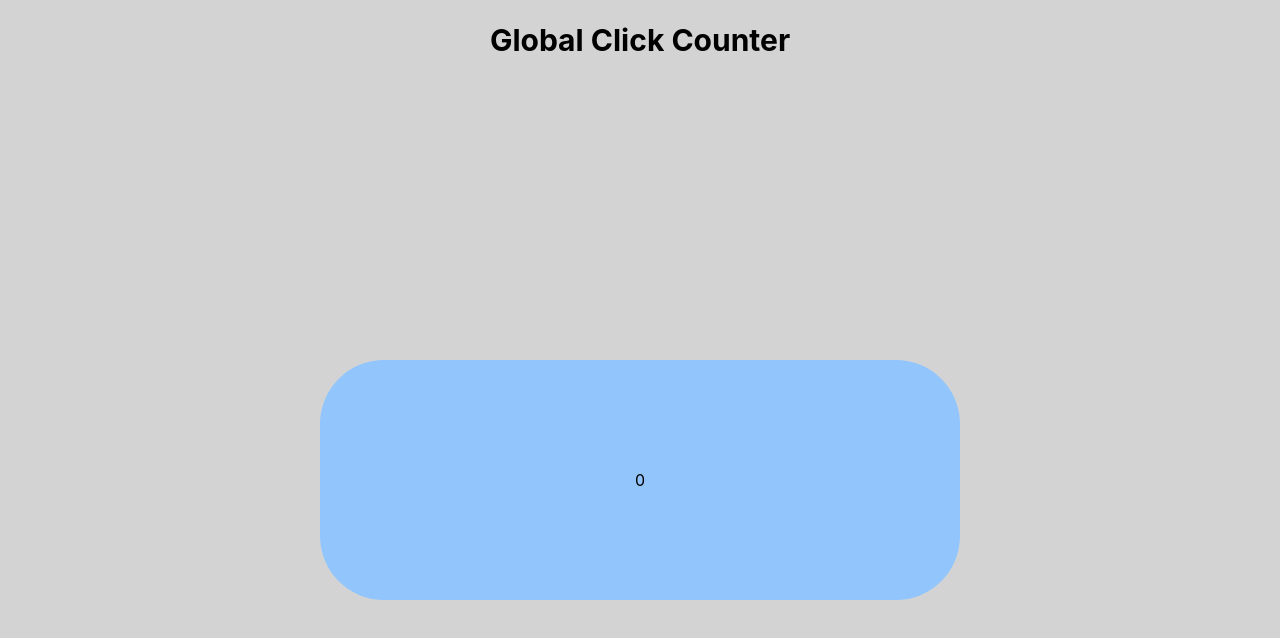
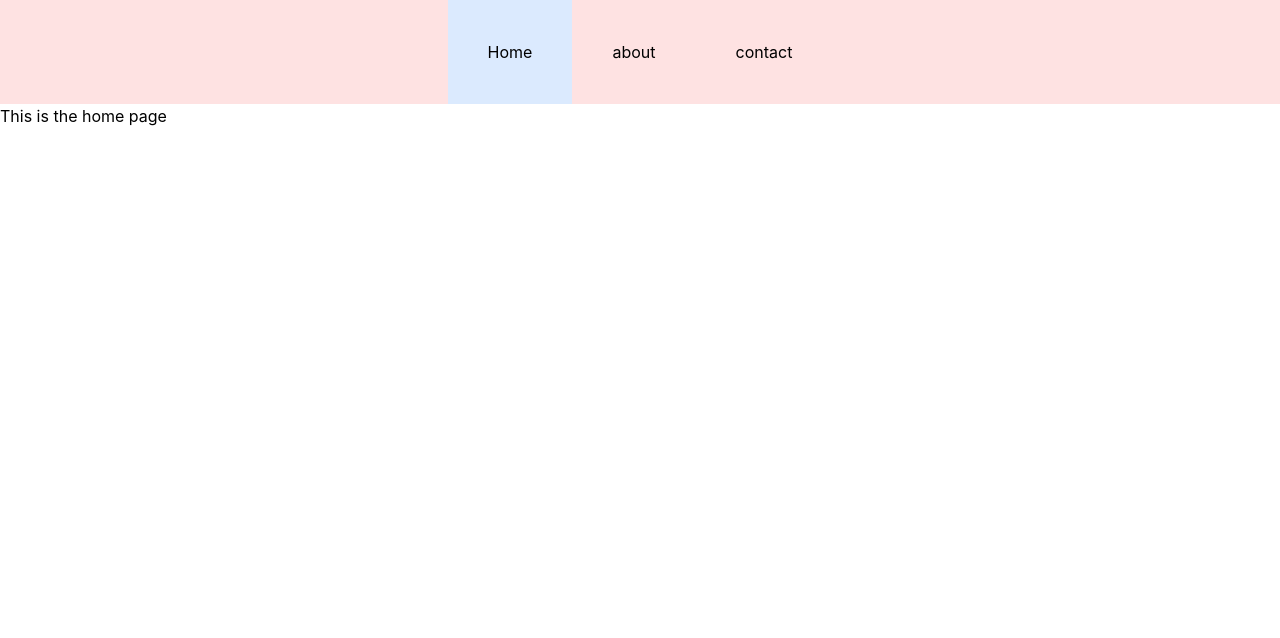
Before and after one commit to balaakay/first-react-app, a React (Create React App) app: page / in a window 1280 px wide. Shown: the top 638 px of the page. Built offline with nearby package versions, Linux system fonts and the light colour scheme.

Commit message:
page routing basics added

```diff
--- a/package.json
+++ b/package.json
@@ -3,10 +3,12 @@
   "version": "0.1.0",
   "private": true,
   "dependencies": {
+    "@vercel/analytics": "^1.4.1",
     "@vercel/speed-insights": "^1.1.0",
     "cra-template": "1.2.0",
     "react": "^19.0.0",
     "react-dom": "^19.0.0",
+    "react-router-dom": "^7.1.3",
     "react-scripts": "5.0.1",
     "web-vitals": "^4.2.4"
   },
--- /dev/null
+++ b/src/About.js
@@ -0,0 +1,5 @@
+export default function About() {
+  return (
+    <div>This is the about page</div>
+  )
+}
--- a/src/App.js
+++ b/src/App.js
@@ -1,33 +1,28 @@
 import React, { useState } from 'react'
+import { BrowserRouter as Router, Routes, Route } from 'react-router-dom'
+import Navbar from './navbar'
 import './App.css';
-//import { SpeedInsights } from '@vercel/speed-insights/react';
+import Home from './Home'
+import About from './About'
+import Contact from './Contact'
+import { SpeedInsights } from '@vercel/speed-insights/react';
+import { Analytics } from '@vercel/analytics/react'
+
 
 
 export default function App() {
   return (
-    <div className='App'>
-      <div className='top-bar'>Global Click Counter</div>
-      <div className='container'>
-        {/* <MyNavBar />
-        <SpeedInsights /> Speed insights is not working. I don't want to deal with it */}
-        <MyButton />
+    <Router>
+      <div>
+        <Navbar />
+        <Routes>
+          <Route path='/' element={<Home />} />
+          <Route path='/about' element={<About />} />
+          <Route path='/contact' element={<Contact />} />
+        </Routes>
       </div>
-    </div>
+      <SpeedInsights />
+      <Analytics />
+    </Router>
   )
 }
-
-
-
-function MyButton() {
-  const [count, setCount] = useState(0)
-
-  function handleClick() {
-    setCount(count + 1)
-  }
-
-  return (
-    <button onClick={handleClick} className='main-button bg-blue-300 p-10 justify-center'>
-      {count}
-    </button>
-  )
-}
--- /dev/null
+++ b/src/Contact.js
@@ -0,0 +1,5 @@
+export default function Contact() {
+  return (
+    <div> This is the contact page</div>
+  )
+}
--- /dev/null
+++ b/src/Home.js
@@ -0,0 +1,5 @@
+const Home = () => (
+  <div>This is the home page</div>
+)
+
+export default Home
--- /dev/null
+++ b/src/navbar.js
@@ -0,0 +1,19 @@
+import { Link } from 'react-router-dom'
+
+export default function Navbar() {
+  return (
+    <nav className='block justify-center justify-items-center bg-red-100'>
+      <ul className='justify-items-center'>
+        <li className='inline-block p-10 bg-blue-100'>
+          <Link to="/">Home</Link>
+        </li>
+        <li className='inline-block p-10'>
+          <Link to="/about">about</Link>
+        </li>
+        <li className='inline-block p-10'>
+          <Link to="/contact">contact</Link>
+        </li>
+      </ul>
+    </nav>
+  )
+}
```
Also changed, not shown: 2 other files (tests, documents, lock files or other folders).
